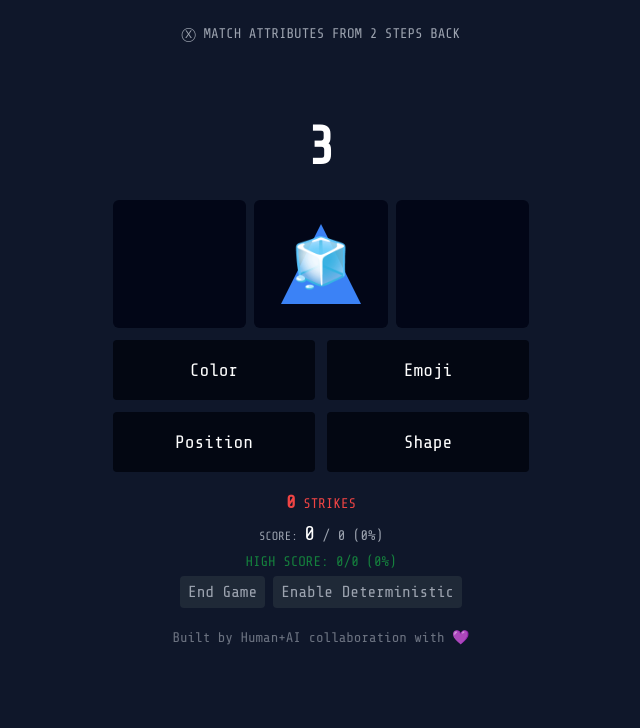
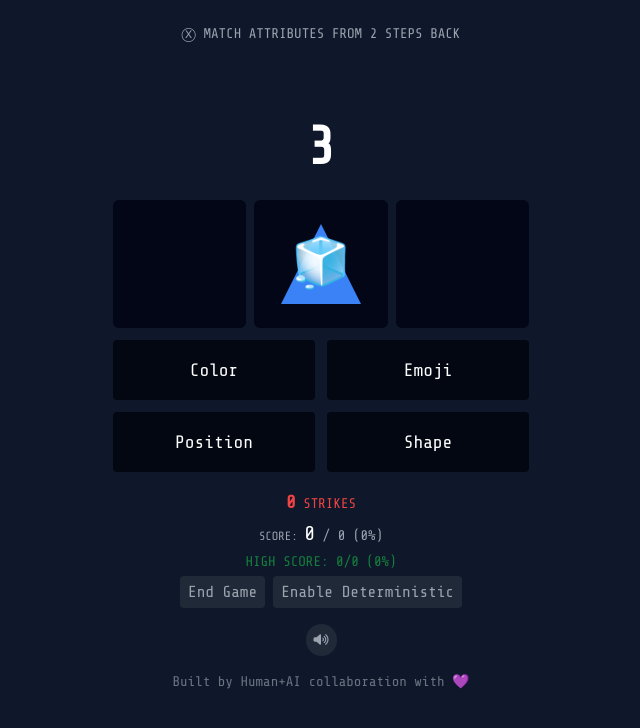
Before and after one commit to sethatwood/multi-n-back, a Vue app: page / in a window 1280 px wide. Both pictures are taken after a click on the button "Start Game". Shown: the top 728 px of the page, without its empty margins (319-959 px from the left). Built offline with nearby package versions, Linux system fonts and the light colour scheme.

Commit message:
feat: adds audio toggle

```diff
--- a/index.html
+++ b/index.html
@@ -9,6 +9,7 @@
     <link rel="preconnect" href="https://fonts.googleapis.com">
     <link rel="preconnect" href="https://fonts.gstatic.com" crossorigin>
     <link href="https://fonts.googleapis.com/css2?family=Share+Tech+Mono&display=swap" rel="stylesheet">
+    <link rel="stylesheet" href="https://cdnjs.cloudflare.com/ajax/libs/font-awesome/6.4.2/css/all.min.css" integrity="sha512-z3gLpd7yknf1YoNbCzqRKc4qyor8gaKU1qmn+CShxbuBusANI9QpRohGBreCFkKxLhei6S9CQXFEbbKuqLg0DA==" crossorigin="anonymous" referrerpolicy="no-referrer" />
 
     <!-- Open Graph Tags -->
     <meta property="og:title" content="Poly N-Back Game" />
--- a/src/App.vue
+++ b/src/App.vue
@@ -83,6 +83,12 @@
     >
       {{ gameStore.isDeterministic ? 'Disable' : 'Enable' }} Deterministic
     </button>
+    <div class="mt-3">
+      <button class="text-xs text-gray-400 bg-gray-800  hover:bg-gray-950 p-2 rounded-full focus:outline-none" @click="toggleAudio">
+        <i v-if="gameStore.isAudioEnabled" class="fas fa-volume-up"></i>
+        <i v-else class="fas fa-volume-mute"></i>
+      </button>
+    </div>
     <div
       v-if="gameStore.isDeterministic"
       class="mt-5 text-center text-sm"
@@ -199,21 +205,26 @@ export default {
       { type: 'shape', label: 'Shape' },
     ];
 
+    const toggleAudio = () => {
+      gameStore.toggleAudio();
+    };
+
     return {
+      buttonClass,
+      colorClass,
+      dismissInstructionMessage,
       gameStore,
+      nBackInput,
       respond,
+      responseButtons,
+      scoreClass,
+      showInstructionMessage,
       showModal,
       startGame,
-      buttonClass,
-      scoreClass,
+      timeLeftInput,
+      toggleAudio,
       toggleDeterministicMode,
       toggleGame,
-      colorClass,
-      responseButtons,
-      showInstructionMessage,
-      dismissInstructionMessage,
-      nBackInput,
-      timeLeftInput,
     };
   },
 };
--- a/src/store/gameStore.js
+++ b/src/store/gameStore.js
@@ -6,7 +6,6 @@ import strikeSound from '../assets/whip.mp3';
 export const useGameStore = defineStore('game', {
   state: () => ({
     currentStimulus: {},
-    strikeSound: new Audio(strikeSound),
     deterministicIndex: 0,
     deterministicStimuli: [
       { color: 'blue', emoji: 'flower', position: 'center', shape: 'square' },
@@ -20,23 +19,25 @@ export const useGameStore = defineStore('game', {
     highScoreData: JSON.parse(localStorage.getItem('highScoreData')) || { score: 0, potentialCorrectAnswers: 0 },
     incorrectResponses: 0,
     incrementSound: new Audio(incrementSound),
+    isAudioEnabled: true,
     isDeterministic: false,
     isPaused: false,
     level: 1,
     nBack: 2,
     potentialCorrectAnswers: 0,
     previousPotentialCorrectAnswers: 0,
-    score: 0,
-    stimulusHistory: [],
-    timeLeft: 5,
-    timer: null,
     respondedThisTurn: {
       color: false,
       emoji: false,
       position: false,
       shape: false,
     },
+    score: 0,
+    strikeSound: new Audio(strikeSound),
+    stimulusHistory: [],
     stimulusSound: new Audio(stimulusSound),
+    timeLeft: 5,
+    timer: null,
   }),
   actions: {
     generateRandomStimulus() {
@@ -100,10 +101,18 @@ export const useGameStore = defineStore('game', {
       this.stimulusHistory.push({ ...this.currentStimulus });
       console.log("Setting new stimulus:", { ...this.currentStimulus });
       this.flashBorder = true;
-      this.stimulusSound.play();
+      this.playSound(this.stimulusSound);
       setTimeout(() => {
         this.flashBorder = false;
       }, 300);
+    },
+    toggleAudio() {
+      this.isAudioEnabled = !this.isAudioEnabled;
+    },
+    playSound(sound) {
+      if (this.isAudioEnabled) {
+        sound.play();
+      }
     },
     toggleDeterministicMode() {
       this.isDeterministic = !this.isDeterministic;
@@ -169,11 +178,11 @@ export const useGameStore = defineStore('game', {
           this.score += 1;
           this.incrementSound.pause();
           this.incrementSound.currentTime = 0;
-          this.incrementSound.play();
+          this.playSound(this.incrementSound);
         } else {
           this.strikeSound.pause();
           this.strikeSound.currentTime = 0;
-          this.strikeSound.play();
+          this.playSound(this.strikeSound);
           this.incorrectResponses += 1;
           if (this.incorrectResponses >= 3) {
             if (this.score > this.highScoreData.score) {
```
